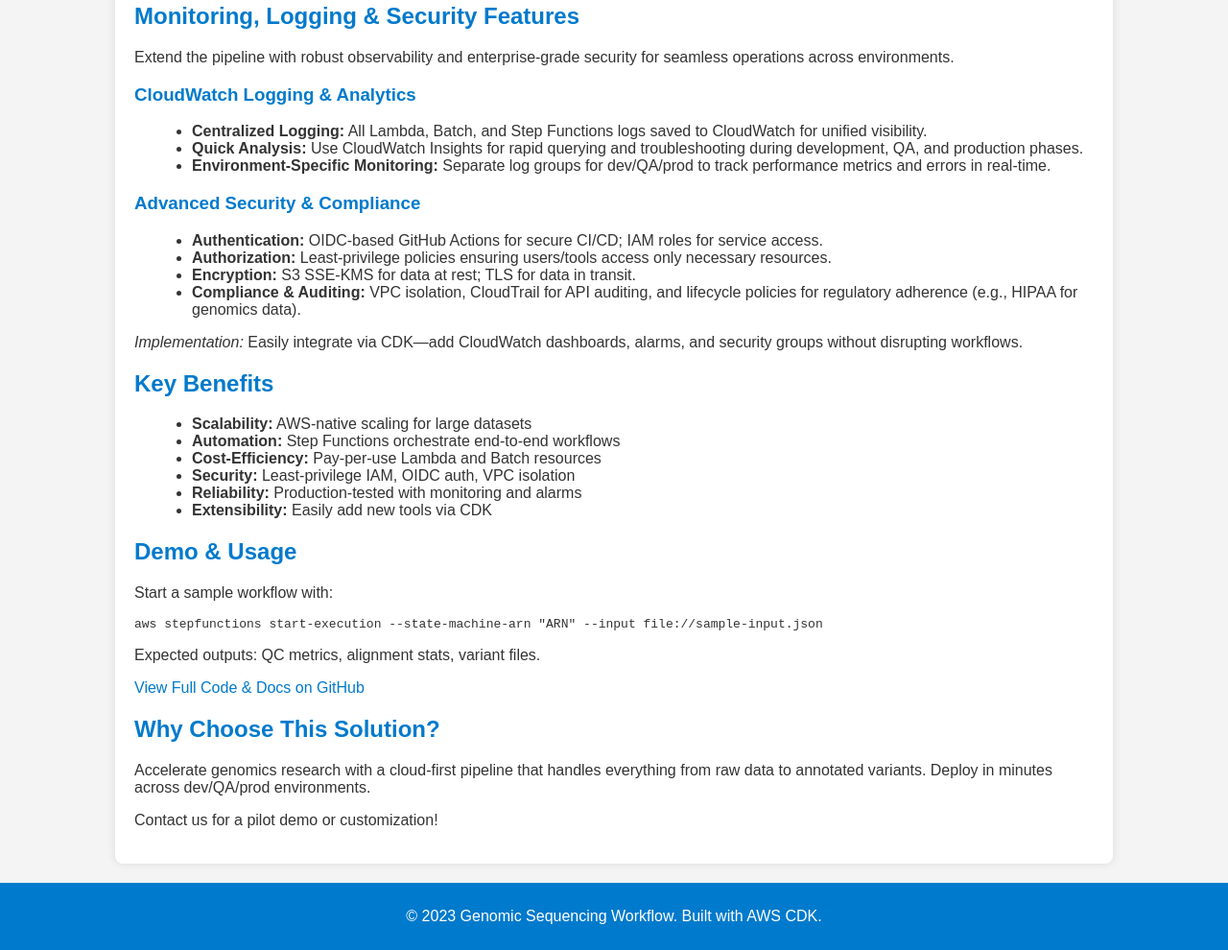
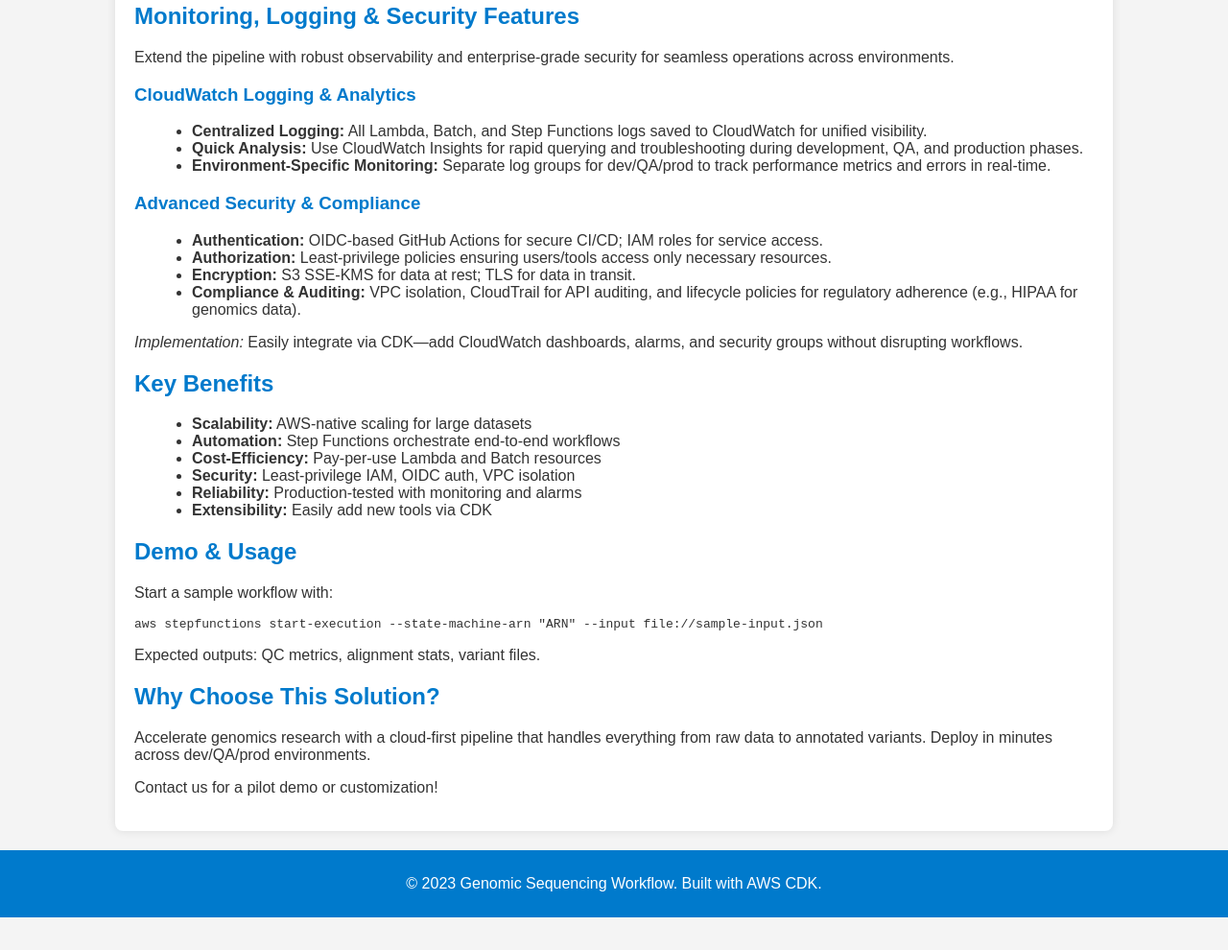
Before and after one commit to migratesky/genomics-pitch, a plain HTML site: page index.html in a window 1280 px wide. Shown: the part 1611-2601 px from the top of the page at 96% size. After the commit the page ends 2567 px from the top, so only its background shows below. Drawn offline with Linux system fonts and the light colour scheme.

Commit message:
refactor: remove GitHub link from pipeline documentation
- Removed outdated GitHub repository link from pipeline documentation section
- Simplified the workflow documentation to focus on essential AWS execution steps

```diff
--- a/index.html
+++ b/index.html
@@ -128,7 +128,6 @@
             <p>Start a sample workflow with:</p>
             <pre><code>aws stepfunctions start-execution --state-machine-arn "ARN" --input file://sample-input.json</code></pre>
             <p>Expected outputs: QC metrics, alignment stats, variant files.</p>
-            <p><a href="https://github.com/migratesky/SequencingAWSPipeline">View Full Code & Docs on GitHub</a></p>
         </section>
 
         <section>
```
